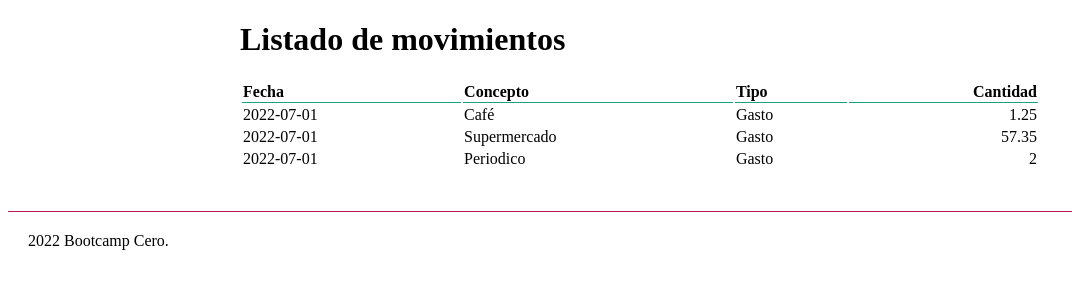
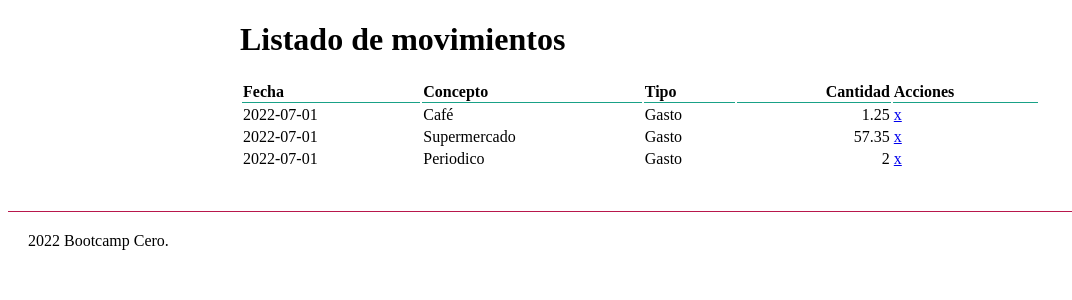
Before and after one commit to datadiego/flask_SQL, a Flask app: page / in a window 1280 px wide. Shown: the part 83-383 px from the top of the page, without its empty margins (0-1072 px from the left). Run offline with Flask 2, Linux system fonts and the light colour scheme; data comes from the database, SQL or seed files in the repository.

Commit message:
feat: 👍añadida celdas de acciones

```diff
--- a/balance/templates/inicio.html
+++ b/balance/templates/inicio.html
@@ -16,6 +16,7 @@ Listado de movimientos
     <th class="titulo-tabla">Concepto</th>
     <th class="titulo-tabla">Tipo</th>
     <th class="titulo-tabla numero">Cantidad</th>
+    <th class="titulo-tabla acciones">Acciones</th>
   </tr>
   {% if movs %}
   {% for mov in movs %}
@@ -36,6 +37,7 @@ Listado de movimientos
       {% endif %}
     </td>
     <td class="numero">{{ mov.cantidad }}</td>
+    <td class="acciones"><a class="mini-boton" href="/borrar/{{ mov.id }}">x</a></td>
   </tr>
   {% if mov.errores %}
   <tr>
```
